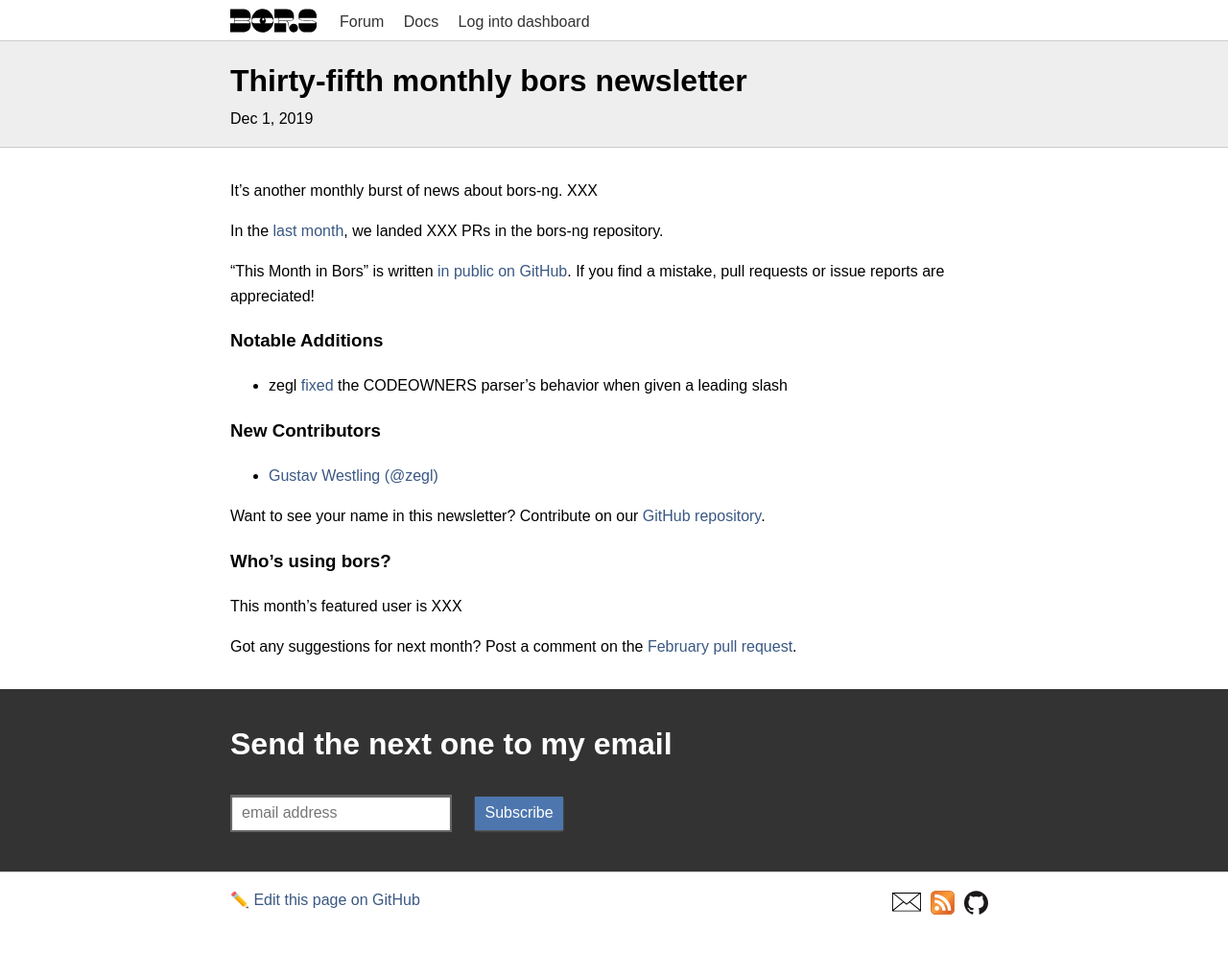
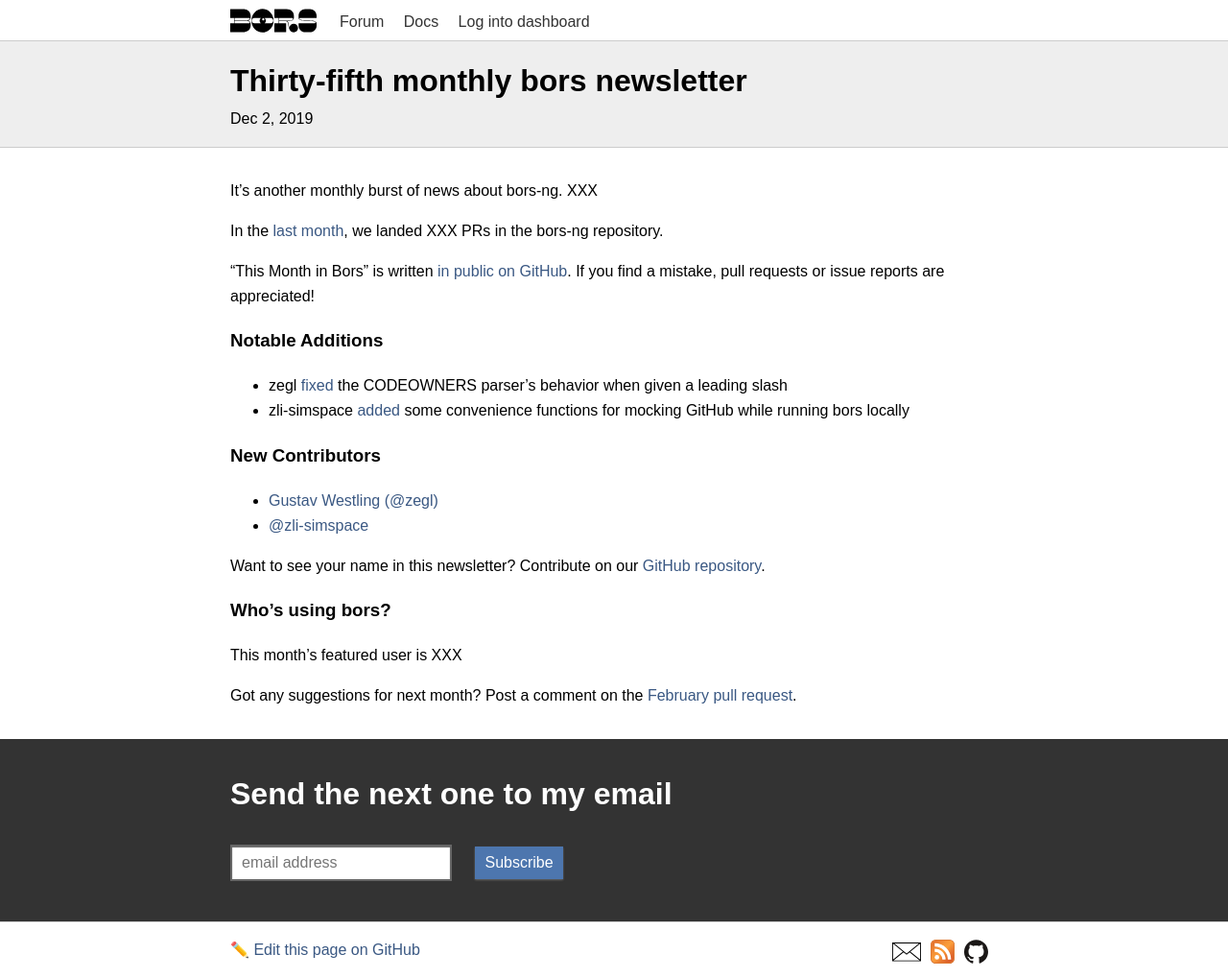
Before and after one commit to bors-ng/bors-ng.github.io, a Jekyll site: the page built from _posts/2019-12-01-tmib-35.md, in a window 1280 px wide. Shown: the whole page at 96% size. Built offline with Jekyll 4.4.1, drawn with Linux system fonts in a browser that asks for light colours; before the commit the page ends 967 px from its top, so only the background shows below that.

Commit message:
Add bors-ng/bors-ng#786

```diff
--- a/_posts/2019-12-01-tmib-35.md
+++ b/_posts/2019-12-01-tmib-35.md
@@ -20,11 +20,12 @@
 ### Notable Additions
 
 * zegl [fixed](https://github.com/bors-ng/bors-ng/pull/805) the CODEOWNERS parser's behavior when given a leading slash
-
+* zli-simspace [added](https://github.com/bors-ng/bors-ng/pull/786) some convenience functions for mocking GitHub while running bors locally
 
 ### New Contributors
 
 * [Gustav Westling (@zegl)](https://github.com/zegl)
+* [@zli-simspace](https://github.com/zli-simspace)
 
 Want to see your name in this newsletter? Contribute on our [GitHub repository](https://github.com/bors-ng/bors-ng).
 
```
Also changed, not shown: other parts of _posts/2019-12-01-tmib-35.md (+1 -1 lines).
